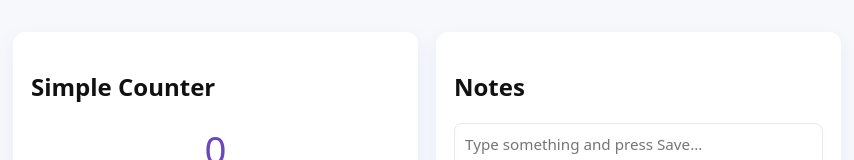
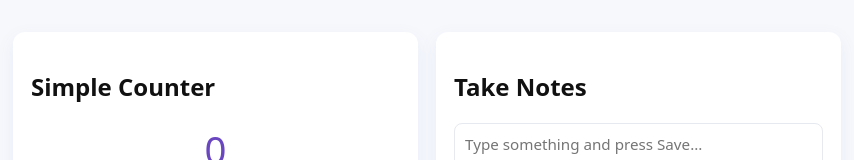
Before and after one commit to vaibhavivdeshmukh/assignment-repo, a plain HTML site: page index.html in a window 1280 px wide. Shown: the part 123-283 px from the top of the page, without its empty margins (213-1067 px from the left). Drawn offline with Linux system fonts and the light colour scheme.

Commit message:
new file commit

```diff
--- a/index.html
+++ b/index.html
@@ -23,7 +23,7 @@
     </section>
 
     <section class="card">
-      <h2>Notes</h2>
+      <h2>Take Notes</h2>
       <textarea id="note" placeholder="Type something and press Save..."></textarea>
       <div class="btn-row">
         <button id="save" class="btn primary">Save</button>
```
